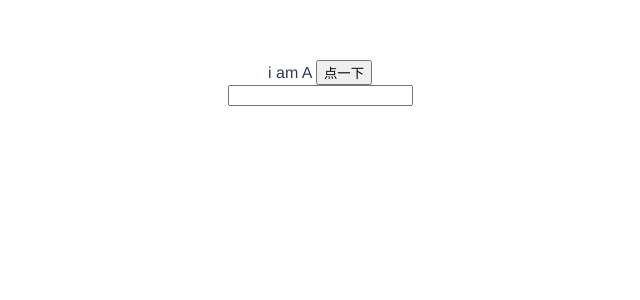
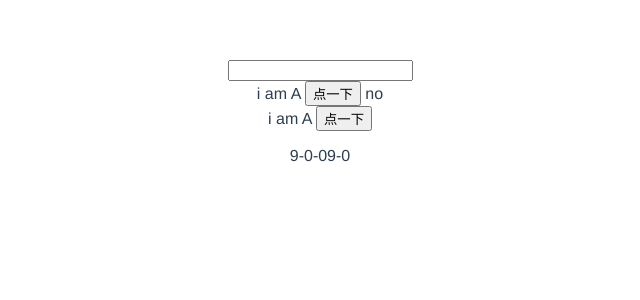
Before and after one commit to nonespace/vue, a Vue app: page /#/ in a window 1280 px wide. Shown: the top 300 px of the page, without its empty margins (320-960 px from the left). Built offline with nearby package versions, Linux system fonts and the light colour scheme.

Commit message:
父子组件的传递

```diff
--- a/src/App.vue
+++ b/src/App.vue
@@ -1,13 +1,15 @@
 <template>
   <div id="app" :title="hello">
 
-      <componentA></componentA>
-      <input type="text" v-model="myValue">
-   <h2>{{getmyValueWithNum()}}</h2>
+    <input type="text" v-model.number="myValue">
+    <componentA :my-value="myValue"></componentA>
 
+    <!-- <h2>{{getmyValueWithNum()}}</h2>
+            -->
+    <componentA @my-event="myEvent">
 
-
-
+      <p>9-0-09-0</p>
+    </componentA>
 
 
   </div>
@@ -23,11 +25,15 @@
     data() {
       return {
         hello: "world",
-        myValue:''
+        myValue: ''
 
       }
     },
     methods: {
+      myEvent: function(hello) {
+        console.log(hello)
+
+      },
       additem: function() {
         // this.list.push({
         //   name:"sdsdsd"
@@ -43,27 +49,27 @@
         console.log('onComA' + parmfromA)
 
       },
-      getmyValueWithNum(){
-        return  this.myValue.replace(/\d/g,'')
+      getmyValueWithNum() {
+        return this.myValue.replace(/\d/g, '')
       }
     },
-    computed:{
-      myValue1WithNum(){
-        return  this.myValue
+    computed: {
+      myValue1WithNum() {
+        return this.myValue
       },
-      myValueWithNum:function(){
-         return  this.myValue.replace(/\d/g,'')
+      myValueWithNum: function() {
+        return this.myValue.replace(/\d/g, '')
       }
 
     },
-    watch:{
-      myValue:function(val,oldVal){
-        console.log("新:"+val)
-        console.log("旧:"+oldVal)
+    watch: {
+      myValue: function(val, oldVal) {
+        console.log("新:" + val)
+        console.log("旧:" + oldVal)
 
       }
     }
- }
+  }
 </script>
 
 <style>
--- a/src/components/a.vue
+++ b/src/components/a.vue
@@ -2,15 +2,17 @@
     <div>
 
         {{hello}}
+        {{myValue}}
 
         <button @click="emitMyEvent">点一下</button>
+       <slot> no </slot>
 
     </div>
 </template>
 
 <script>
     export default {
-
+        props:{'my-value':''},
         data() {
 
             return {
```
Also changed, not shown: 1 other file (tests, documents, lock files or other folders).
